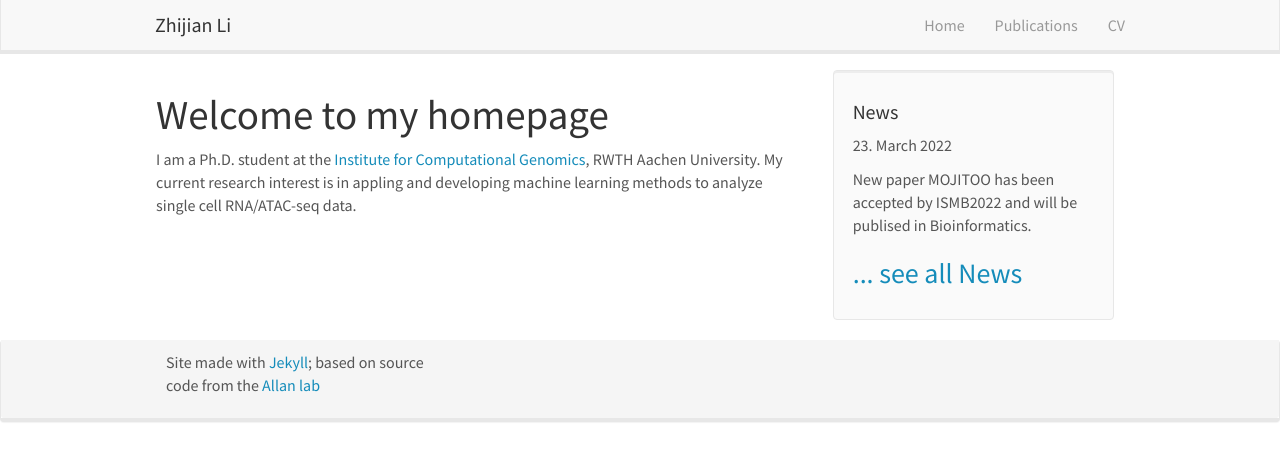
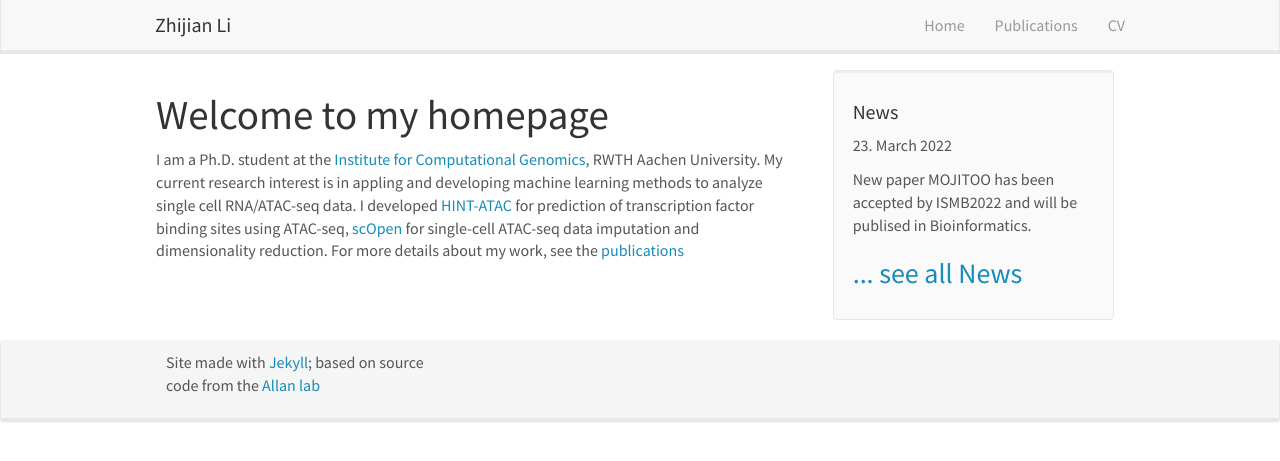
Before and after one commit to lzj1769/lzj1769.github.io, a Jekyll site: the page built from _pages/home.md, in a window 1280 px wide. Shown: the top 461 px of the page. Built offline with Jekyll 4.4.1, drawn with Linux system fonts in a browser that asks for light colours; nearby versions of some CDN libraries.

Commit message:
update home

```diff
--- a/_pages/home.md
+++ b/_pages/home.md
@@ -5,4 +5,13 @@ sitemap: false
 permalink: /
 ---
 
-I am a Ph.D. student at the [Institute for Computational Genomics](http://www.costalab.org/), RWTH Aachen University. My current research interest is in appling and developing machine learning methods to analyze single cell RNA/ATAC-seq data.
+I am a Ph.D. student at the [Institute for Computational Genomics](http://www.costalab.org/), RWTH Aachen University. My current research interest is in appling and developing machine learning methods to analyze single cell RNA/ATAC-seq data. I developed [HINT-ATAC](https://link.springer.com/article/10.1186/s13059-019-1642-2) for prediction of transcription factor binding sites using ATAC-seq, [scOpen](https://www.nature.com/articles/s41467-021-26530-2) for single-cell ATAC-seq data imputation and dimensionality reduction. For more details about my work, see the [publications]({{ site.url }}{{ site.baseurl }}/publications)
+
+<!--
+<figure class="fourth">
+  <img src="{{ site.url }}{{ site.baseurl }}/images/logopic/Logo_Leiden.jpg" style="width: 210px">
+  <img src="{{ site.url }}{{ site.baseurl }}/images/logopic/Logo_Nanofront.jpg" style="width: 110px">
+  <img src="{{ site.url }}{{ site.baseurl }}/images/logopic/Logo_NWO.jpg" style="width: 120px">
+  <img src="{{ site.url }}{{ site.baseurl }}/images/logopic/Logo_ERC.jpg" style="width: 110px">
+</figure>
+-->
```
Also changed, not shown: 1 other file.
